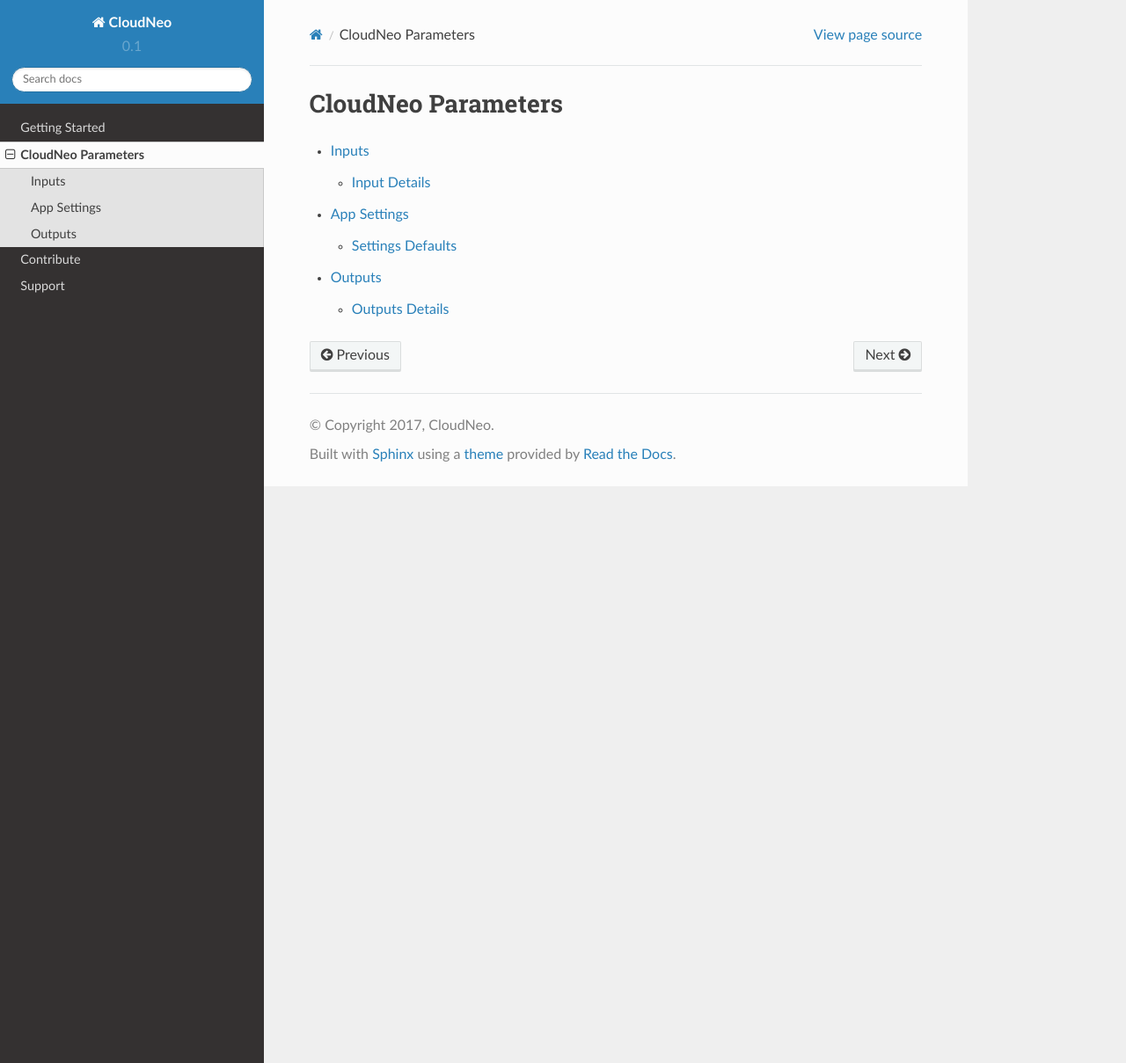
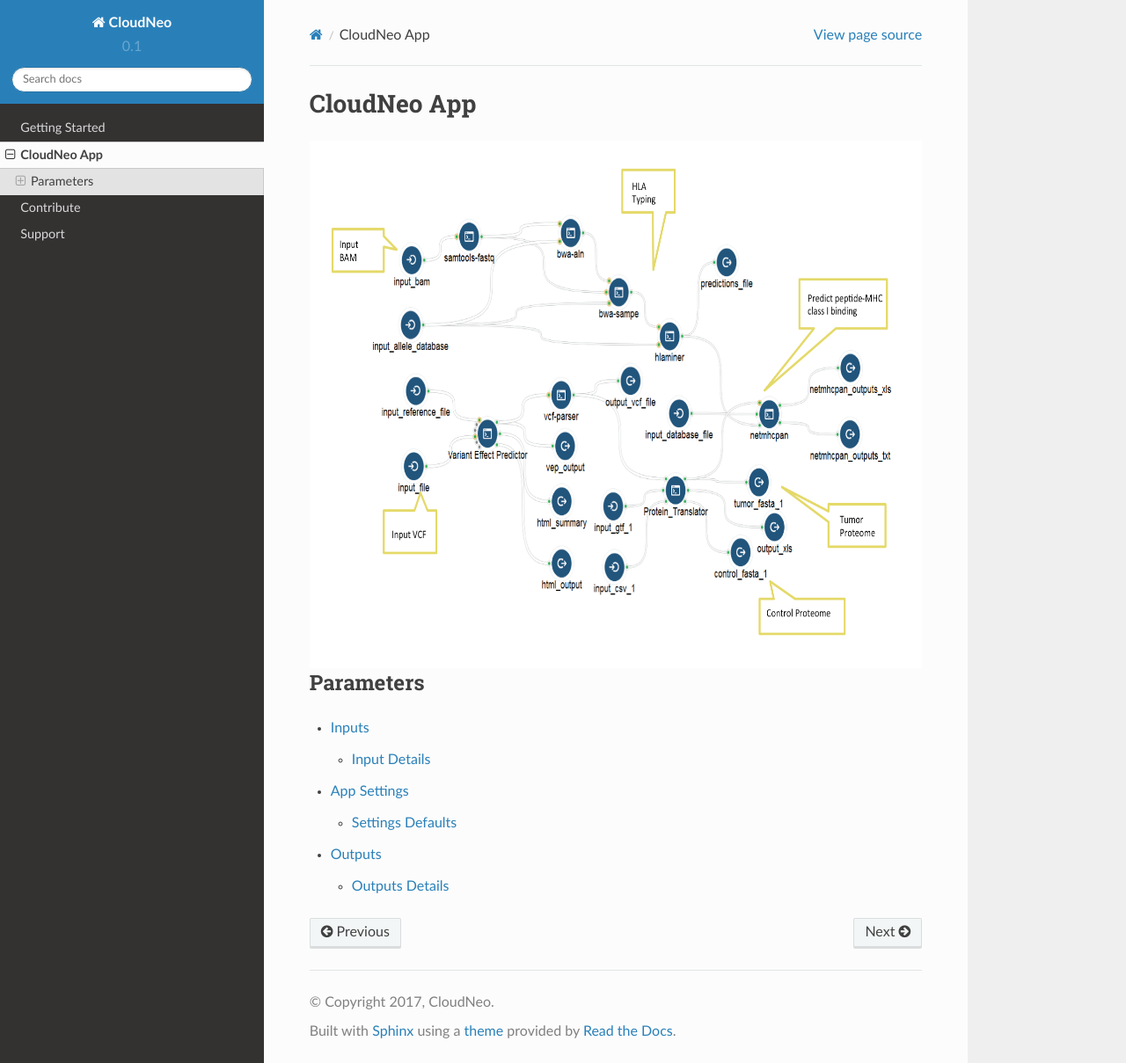
Before and after one commit to TheJacksonLaboratory/CloudNeo, a Sphinx documentation site: the page built from docs/cloudneo/index.rst, in a window 1280 px wide and 1209 px high. Shown: the whole window at 88% size. Built offline with Sphinx 7.4.7 and the Read the Docs theme 2.0.0, drawn with Linux system fonts in a browser that asks for light colours.

Commit message:
added image

```diff
--- a/docs/cloudneo/index.rst
+++ b/docs/cloudneo/index.rst
@@ -1,5 +1,14 @@
-CloudNeo Parameters
+CloudNeo App
 ====================
+
+.. image:: ../images/cloudneo-main.png
+    :width: 800px
+    :align: center
+    :height: 600px
+    :alt: cloudneo main
+
+Parameters
+------------
 .. toctree::
    :maxdepth: 2
 
```
Also changed, not shown: docs/images/cloudneo-main.png (added).
